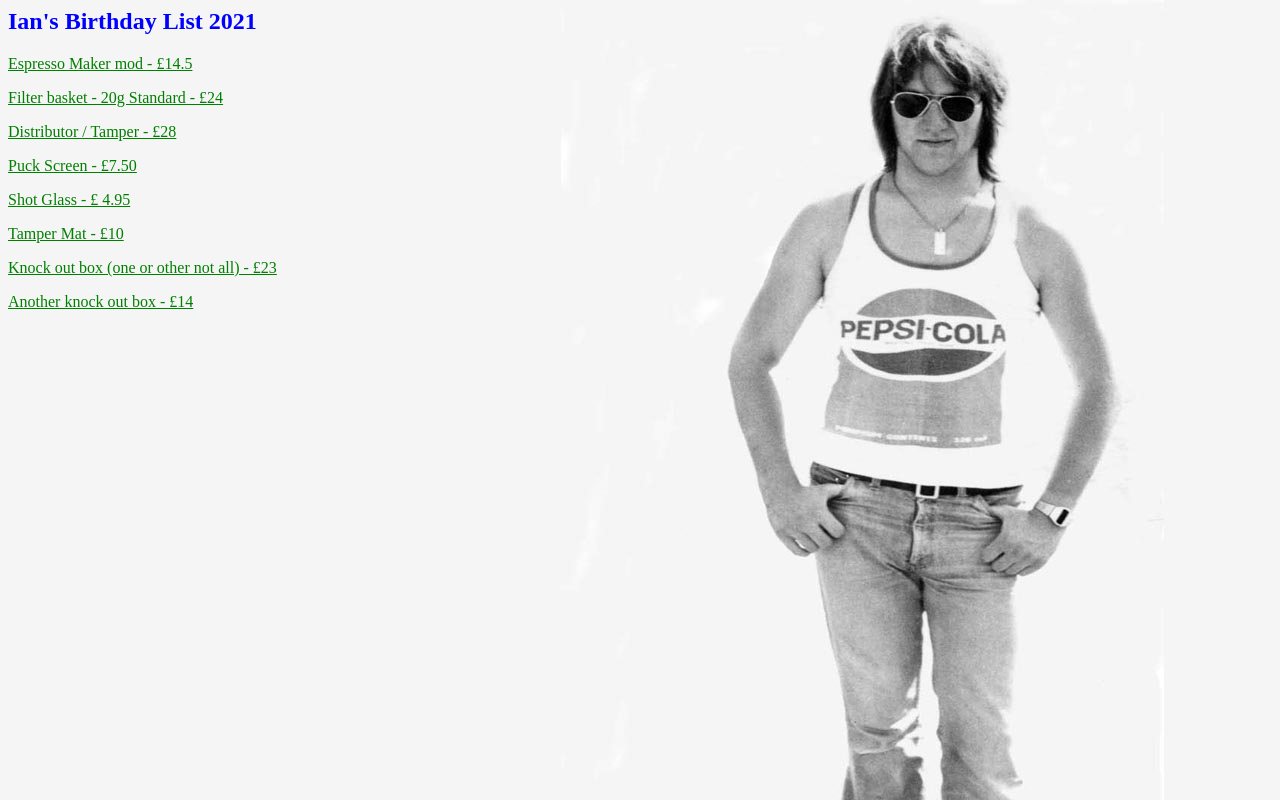
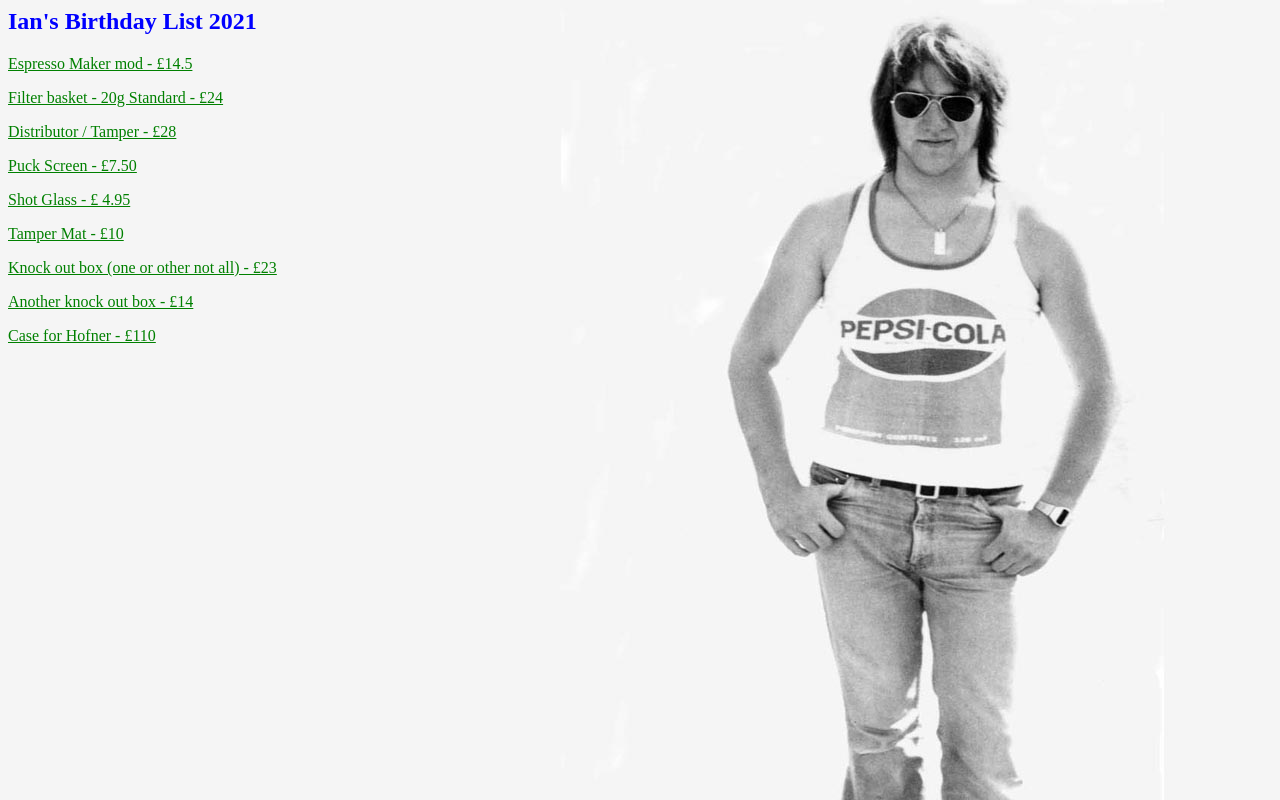
Before and after one commit to psoidon/psoidon.github.io, a plain HTML site: page index.htm in a window 1280 px wide. Drawn offline with Linux system fonts and the light colour scheme.

Commit message:
Update index.htm

```diff
--- a/index.htm
+++ b/index.htm
@@ -12,6 +12,7 @@
 <left><a href="https://www.gaggiadirect.com/accessories.html#!/Tamper-Mat-100mm-x-150mm/p/146358622/category=19313026"> Tamper Mat - &pound;10 </a><p></left>
 <left><a href="https://www.bellabarista.co.uk/crema-pro-knock-box-175mm-large-black.html"> Knock out box (one or other not all)  - &pound;23 </a><p></left>
 <left><a href="https://www.amazon.co.uk/Espresso-Grounds-Removable-Non-Slip-Shock-Absorbent/dp/B08QZD9B9P/ref=sr_1_22?dchild=1&keywords=Barista+Tools&qid=1627213845&sr=8-22">Another knock out box - &pound;14 </a><p></left>
+<left><a href="https://www.thomann.de/gb/hoefner_h64_22_case_verythin_guitar.htm">Case for Hofner - &pound;110 </a><p></left>
 
 
 
```
